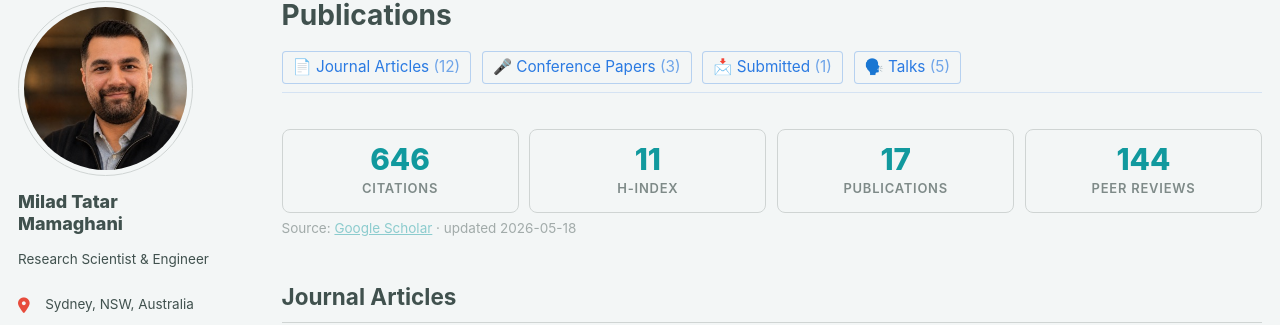
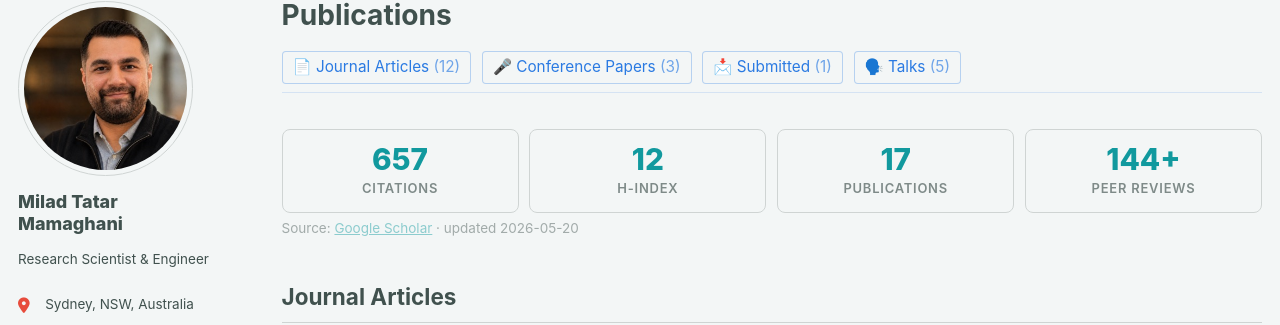
Before and after one commit to miladtm94/miladtm94.github.io, a Jekyll site: the page built from _pages/publications.html, in a window 1280 px wide and 900 px high. Shown: the part 105-430 px from the top of the window. Built offline with Jekyll 4.4.1, drawn with Linux system fonts in a browser that asks for light colours; some web fonts are replaced.

Commit message:
metrics updated

```diff
--- a/_data/metrics.yml
+++ b/_data/metrics.yml
@@ -1,8 +1,8 @@
 # Auto-updated weekly by .github/workflows/update_metrics.yml
 # Source: Semantic Scholar API (https://api.semanticscholar.org)
-citations: 646
-h_index: 11
+citations: 657
+h_index: 12
 i10_index: 12
-last_updated: '2026-05-18'
+last_updated: '2026-05-20'
 papers: 17
-reviews: 144
+reviews: 144+
```
